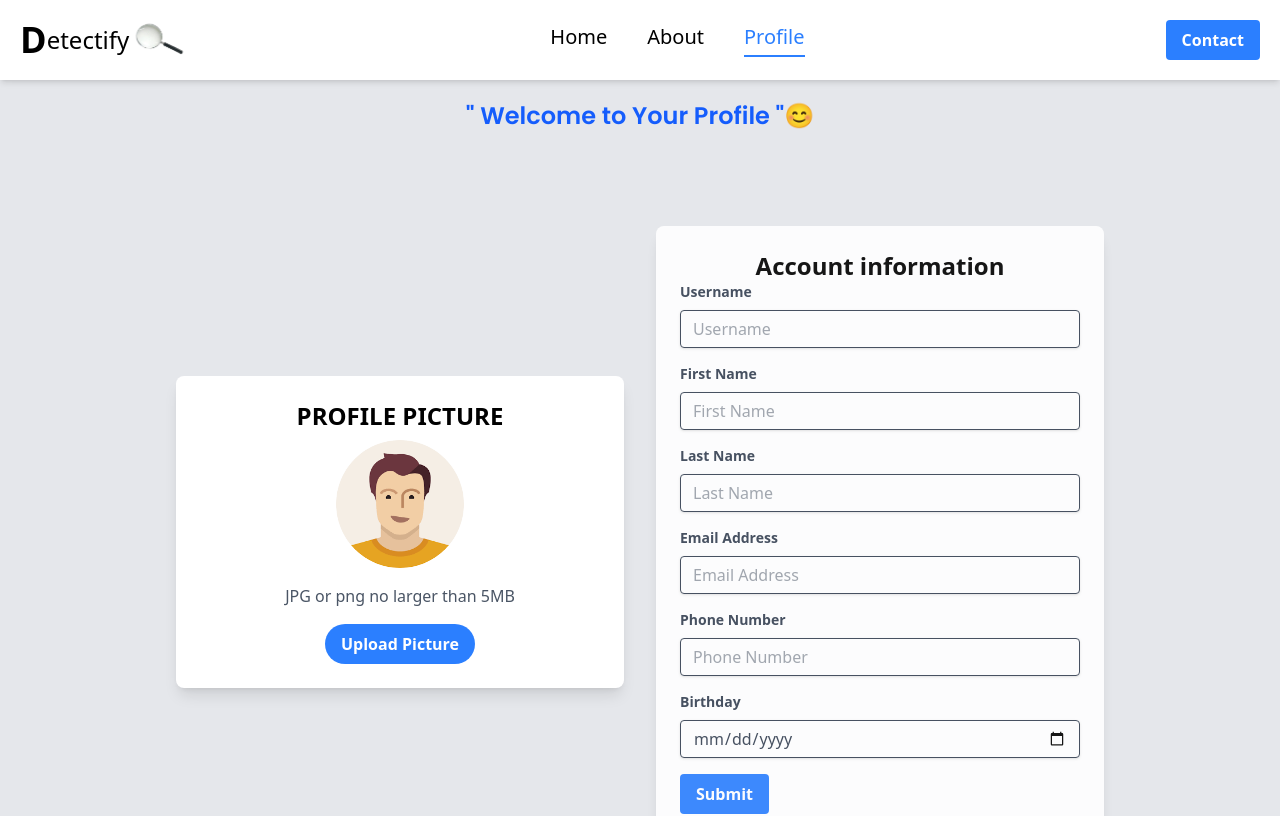
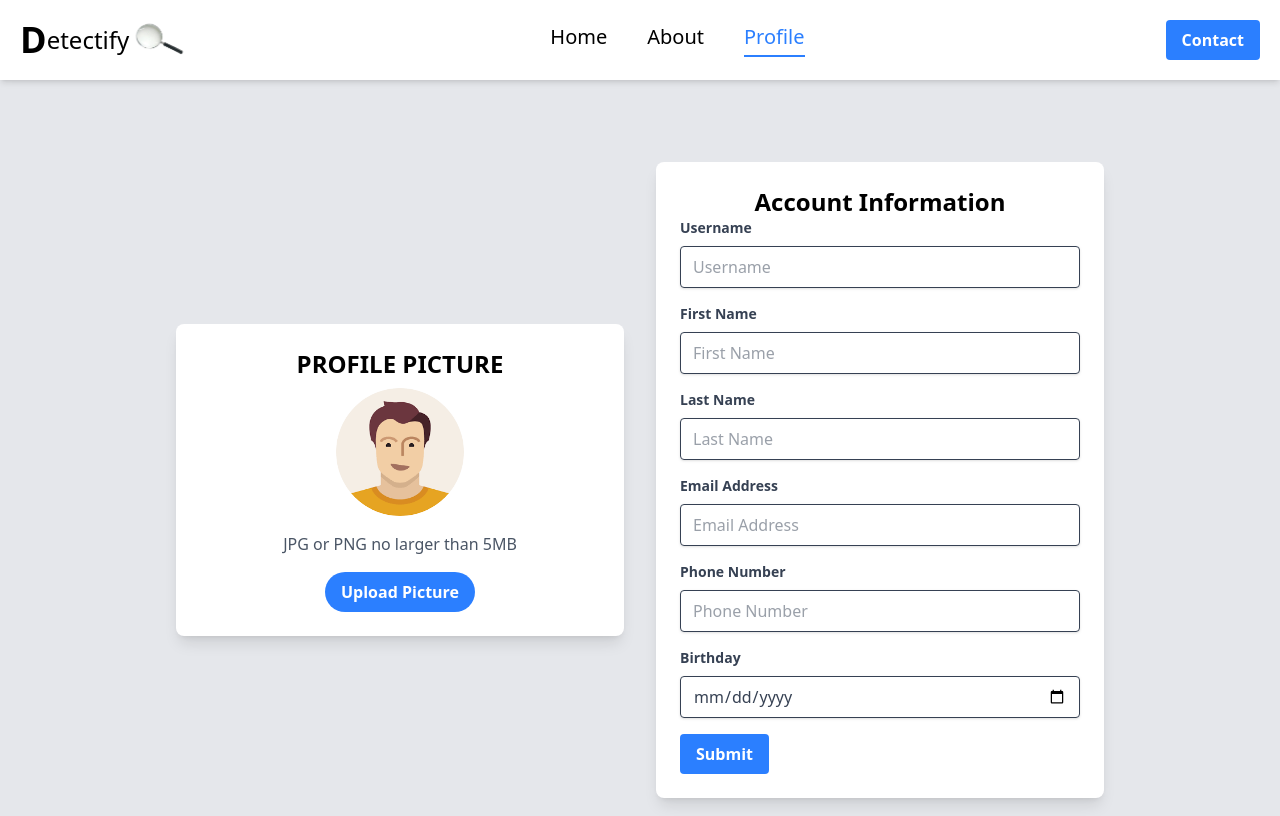
Before and after one commit to Arjun-tanwar23/intruder_detection, a React (Vite) app in the folder src/frontend/: page /profile in a window 1280 px wide. Shown: the top 816 px of the page. Built offline with nearby package versions, Linux system fonts and the light colour scheme.

Commit message:
adding useeffect feature in contact and profile

```diff
--- a/src/frontend/src/components/Contact/Contact.jsx
+++ b/src/frontend/src/components/Contact/Contact.jsx
@@ -1,18 +1,34 @@
-import React from 'react';
+import {React,useState,useRef} from 'react';
 import { FontAwesomeIcon } from '@fortawesome/react-fontawesome';
 import { faEnvelope, faPhone, faLocationDot } from '@fortawesome/free-solid-svg-icons';
 
 function Contact() {
+  const [name,setTextname]=useState("");
+  const [message,setMessage]=useState("");
+  const [email,setEmail]=useState("");
+  const [phone,setPhone]=useState("");
+
+  const handleform=(e)=>{
+    e.preventDefault();
+    console.log("saved changes",{name:name,email:email,message:message,phone:phone});
+    // to clear then text
+    setTextname("");
+    setMessage("");
+    setEmail("");
+    setPhone("")
+  }
   return (
     <div className='flex flex-col lg:flex-row items-center justify-center min-h-screen bg-gray-100 p-4'>
       <div className='bg-white shadow-lg rounded-lg p-6 w-full max-w-md m-4'>
-        <form className='space-y-4'>
+        <form className='space-y-4' onSubmit={handleform}>
           <div className='flex flex-col space-y-2'>
             <label htmlFor='name' className='text-gray-700'>Name</label>
             <input
               type='text'
               id='name'
+              value={name}
               placeholder='Name'
+              onChange={(e)=>setTextname(e.target.value)}
               className='shadow appearance-none border rounded w-full py-2 px-3 text-gray-700 leading-tight focus:outline-none focus:shadow-outline'
             />
           </div>
@@ -21,7 +37,9 @@ function Contact() {
             <label htmlFor='message' className='text-gray-700'>Message</label>
             <textarea
               id='message'
+              value={message}
               placeholder='Your message'
+              onChange={(e)=>setMessage(e.target.value)}
               className='shadow appearance-none border rounded w-full py-2 px-3 text-gray-700 leading-tight focus:outline-none focus:shadow-outline'
             ></textarea>
           </div>
@@ -32,8 +50,10 @@ function Contact() {
                 <label htmlFor='email' className='text-gray-700'>Email</label>
                 <input
                   type='email'
+                  value={email}
                   id='email'
                   placeholder='Enter email'
+                  onChange={(e)=>setEmail(e.target.value)}
                   className='shadow appearance-none border rounded w-full py-2 px-3 text-gray-700 leading-tight focus:outline-none focus:shadow-outline'
                 />
               </div>
@@ -41,8 +61,10 @@ function Contact() {
                 <label htmlFor='phone' className='text-gray-700'>Phone Number</label>
                 <input
                   type='tel'
+                  value={phone}
                   id='phone'
                   placeholder='Phone number'
+                  onChange={(e)=>setPhone(e.target.value)}
                   className='shadow appearance-none border rounded w-full py-2 px-3 text-gray-700 leading-tight focus:outline-none focus:shadow-outline'
                 />
               </div>
--- a/src/frontend/src/components/Profile/Profile.jsx
+++ b/src/frontend/src/components/Profile/Profile.jsx
@@ -1,131 +1,172 @@
-import React from 'react'
-import avtar from '../../assets/avtar_image.png'
-import profile from '../../assets/profile2_image.jpg'
-import { useState } from 'react'
+import React, { useState } from 'react';
+import avtar from '../../assets/avtar_image.png';
 
 function Profile() {
-  const [Profilepic,setProfilepic]=useState(avtar);
-  const handleImageUpload=(event)=>{
-    console.log(e);
-     const file=event.target.files[0];
-     if(file){
-      const reader=new FileReader();
-      reader.onload=(e)=>{
-        setProfilepic(e.target.result);
+  const [Profilepic, setProfilepic] = useState(avtar);
+  const [name, setName] = useState("");
+  const [firstName, setFirstName] = useState("");
+  const [lastName, setLastName] = useState("");
+  const [email, setEmail] = useState("");
+  const [phone, setPhone] = useState("");
+  const [birthday, setBirthday] = useState("");
+  const [isSubmitted, setIsSubmitted] = useState(false);
+
+  const handleFormSubmit = (e) => {
+    e.preventDefault();
+
+    if (!Profilepic && name && firstName && lastName && email  && phone && birthday) {
+      alert("Please fill out all fields and upload a profile picture.");
+      return;
+    }
+
+    console.log("Saved Data", { name, firstName, lastName, email, phone, birthday });
+    setIsSubmitted(true); // Hide the form and upload section
+  };
+
+  const handleImageUpload = (e) => {
+
+    const file = e.target.files[0];
+    if (file) {
+      const reader = new FileReader();
+      reader.onload = (event) => {
+        setProfilepic(event.target.result);
       };
       reader.readAsDataURL(file);
     }
+
   };
+
   return (
+
+    <div className='flex flex-col md:flex-row items-center justify-center min-h-screen bg-gray-200 p-4'>
+      {isSubmitted ? (
+        // Success Message after Submission
+        <div className="bg-white shadow-lg rounded-lg p-6 w-full max-w-md text-center">
+          <h2 className="text-2xl font-bold text-green-600">Profile Updated Successfully! 🎉</h2>
+          <p className="text-gray-700 mt-2">Thank you for updating your profile.</p>
+        </div>
+      ) : (
         <>
-     <div className='flex flex-col bg-gray-200 text-center'>
-        <h1 className='font-[poppins] text-2xl mt-5 text-blue-600 hover:underline font-semibold '>" Welcome to Your Profile "😊</h1>
-    </div>
-    <div className='flex flex-col lg:flex-row items-center justify-center min-h-screen bg-gray-200 p-4'>
 
+
+          {/* Profile Picture Upload Section */}
           <div className='bg-white shadow-lg rounded-lg p-6 w-full max-w-md m-4'>
+
+
             <div className='flex flex-col items-center'>
               <h2 className='text-2xl hover:underline font-bold mb-2'>PROFILE PICTURE</h2>
-          <img src={avtar} alt="Profile" className='w-32 h-32 rounded-full mb-4 transition delay-150 duration-300 ease-in-out hover:-translate-y-1 hover:scale-110' />
-          <p className='text-gray-600 mb-4 hover:underline'>JPG or png no larger than 5MB</p>
-          <input type="file" accept='image/*' className='hidden' id='fileInput'onChange={handleImageUpload}/>
-          <label htmlFor="fileInput" className='px-4 py-2 bg-blue-500 text-white font-bold rounded-full hover:bg-blue-600 transition duration-300 cursor-pointer'>Upload Picture</label>
+              <img
+                src={Profilepic}
+                alt="Profile"
+                className='w-32 h-32 rounded-full mb-4 transition duration-300 hover:scale-110'
+              />
+              <p className='text-gray-600 mb-4 hover:underline'>JPG or PNG no larger than 5MB</p>
+              <input
+                type="file"
+                accept='image/*'
+                className='hidden'
+                id='fileInput'
+                onChange={handleImageUpload}
+              />
+              <label
+                htmlFor="fileInput"
+                className='px-4 py-2 bg-blue-500 text-white font-bold rounded-full hover:bg-blue-600 transition duration-300 cursor-pointer'>
+                Upload Picture
+              </label>
             </div>
           </div>
 
-      <form   className='bg-white shadow-lg rounded-lg p-6 w-full max-w-md m-4'
-         style={{ backgroundImage:`url()`,
-                  backgroundSize: 'cover',
-                  backgroundPosition: 'center',
-                  opacity: 0.9,
-                  }}>
-        <div className='mb-4 '>
-          <p className='text-center font-bold text-2xl hover:underline'>Account information</p>
-          <label className='block text-gray-700 text-sm font-bold mb-2' htmlFor='username'>
-            Username
-          </label>
+          {/* Profile Form */}
+          <form
+            className='bg-white shadow-lg rounded-lg p-6 w-full max-w-md m-4'
+            onSubmit={handleFormSubmit}
+          >
+            <p className='text-center font-bold text-2xl hover:underline'>Account Information</p>
+
+            <div className='mb-4'>
+              <label className='block text-gray-700 text-sm font-bold mb-2'>Username</label>
               <input
-            className='shadow appearance-none border rounded w-full py-2 px-3 text-gray-700 leading-tight focus:outline-none focus:shadow-outline'
-            id='username'
+                className='shadow border rounded w-full py-2 px-3 text-gray-700'
                 type='text'
                 placeholder='Username'
+                value={name}
+                onChange={(e) => setName(e.target.value)}
                 required
               />
             </div>
+
             <div className='mb-4'>
-          <label className='block text-gray-700 text-sm font-bold mb-2' htmlFor='firstName'>
-            First Name
-          </label>
+              <label className='block text-gray-700 text-sm font-bold mb-2'>First Name</label>
               <input
-            className='shadow appearance-none border rounded w-full py-2 px-3 text-gray-700 leading-tight focus:outline-none focus:shadow-outline'
-            id='firstName'
+                className='shadow border rounded w-full py-2 px-3 text-gray-700'
                 type='text'
                 placeholder='First Name'
+                value={firstName}
+                onChange={(e) => setFirstName(e.target.value)}
                 required
               />
             </div>
+
             <div className='mb-4'>
-          <label className='block text-gray-700 text-sm font-bold mb-2' htmlFor='lastName'>
-            Last Name
-          </label>
+              <label className='block text-gray-700 text-sm font-bold mb-2'>Last Name</label>
               <input
-            className='shadow appearance-none border rounded w-full py-2 px-3 text-gray-700 leading-tight focus:outline-none focus:shadow-outline'
-            id='lastName'
+                className='shadow border rounded w-full py-2 px-3 text-gray-700'
                 type='text'
                 placeholder='Last Name'
+                value={lastName}
+                onChange={(e) => setLastName(e.target.value)}
                 required
               />
             </div>
+
             <div className='mb-4'>
-          <label className='block text-gray-700 text-sm font-bold mb-2' htmlFor='email'>
-            Email Address
-          </label>
+              <label className='block text-gray-700 text-sm font-bold mb-2'>Email Address</label>
               <input
-            className='shadow appearance-none border rounded w-full py-2 px-3 text-gray-700 leading-tight focus:outline-none focus:shadow-outline'
-            id='email'
+                className='shadow border rounded w-full py-2 px-3 text-gray-700'
                 type='email'
                 placeholder='Email Address'
+                value={email}
+                onChange={(e) => setEmail(e.target.value)}
                 required
               />
             </div>
+
             <div className='mb-4'>
-          <label className='block text-gray-700 text-sm font-bold mb-2' htmlFor='phone'>
-            Phone Number
-          </label>
+              <label className='block text-gray-700 text-sm font-bold mb-2'>Phone Number</label>
               <input
-            className='shadow appearance-none border rounded w-full py-2 px-3 text-gray-700 leading-tight focus:outline-none focus:shadow-outline'
-            id='phone'
+                className='shadow border rounded w-full py-2 px-3 text-gray-700'
                 type='tel'
                 placeholder='Phone Number'
+                value={phone}
+                onChange={(e) => setPhone(e.target.value)}
                 required
               />
             </div>
+
             <div className='mb-4'>
-          <label className='block text-gray-700 text-sm font-bold mb-2' htmlFor='birthday'>
-            Birthday
-          </label>
+              <label className='block text-gray-700 text-sm font-bold mb-2'>Birthday</label>
               <input
-            className='shadow appearance-none border rounded w-full py-2 px-3 text-gray-700 leading-tight focus:outline-none focus:shadow-outline'
-            id='birthday'
+                className='shadow border rounded w-full py-2 px-3 text-gray-700'
                 type='date'
+                value={birthday}
+                onChange={(e) => setBirthday(e.target.value)}
                 required
               />
             </div>
+
             <div className='flex items-center justify-between'>
               <button
-            className='bg-blue-500 hover:bg-blue-700 text-white font-bold py-2 px-4 rounded focus:outline-none focus:shadow-outline'
+                className='bg-blue-500 hover:bg-blue-700 text-white font-bold py-2 px-4 rounded'
                 type='submit'
               >
                 Submit
               </button>
             </div>
           </form>
+        </>
+      )}
     </div>
-
-
-
-    </>
-  )
+  );
 }
 
 export default Profile;
```
Lines whose indentation alone changed are shown as unchanged.
